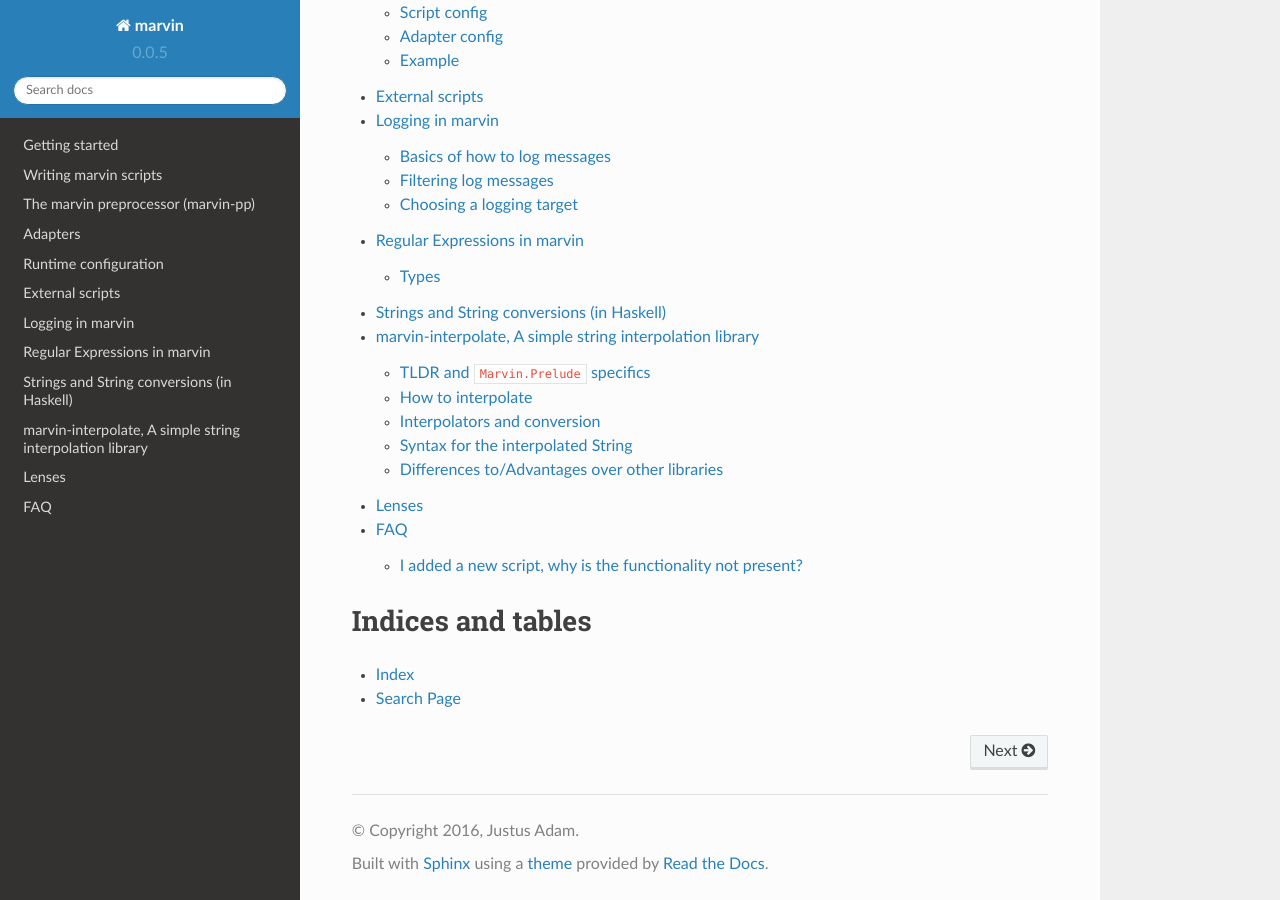
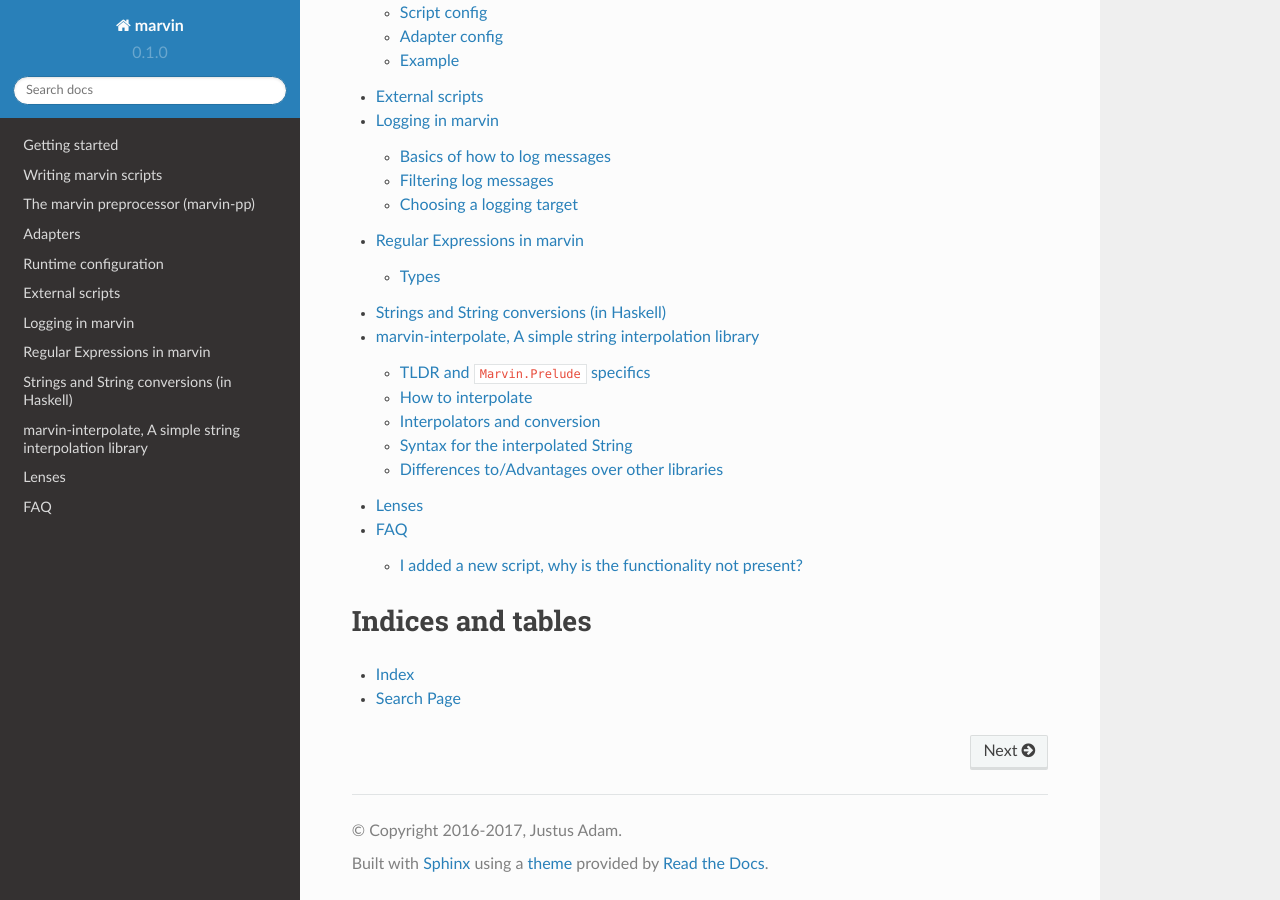
Before and after one commit to JustusAdam/marvin-docs, a Sphinx documentation site: the page built from source/index.rst, in a window 1280 px wide and 900 px high, scrolled down 1585 px. Built offline with Sphinx 7.4.7 and the Read the Docs theme 2.0.0, drawn with Linux system fonts in a browser that asks for light colours.

Commit message:
Updated version

```diff
--- a/source/conf.py
+++ b/source/conf.py
@@ -51,7 +51,7 @@ master_doc = 'index'
 
 # General information about the project.
 project = u'marvin'
-copyright = u'2016, Justus Adam'
+copyright = u'2016-2017, Justus Adam'
 author = u'Justus Adam'
 
 # The version info for the project you're documenting, acts as replacement for
@@ -59,9 +59,9 @@ author = u'Justus Adam'
 # built documents.
 #
 # The short X.Y version.
-version = u'0.0.5'
+version = u'0.1.0'
 # The full version, including alpha/beta/rc tags.
-release = u'0.0.5'
+release = u'0.1.0-β'
 
 # The language for content autogenerated by Sphinx. Refer to documentation
 # for a list of supported languages.
```
